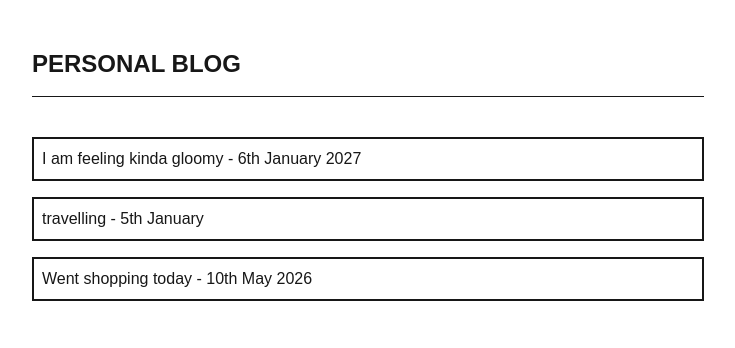
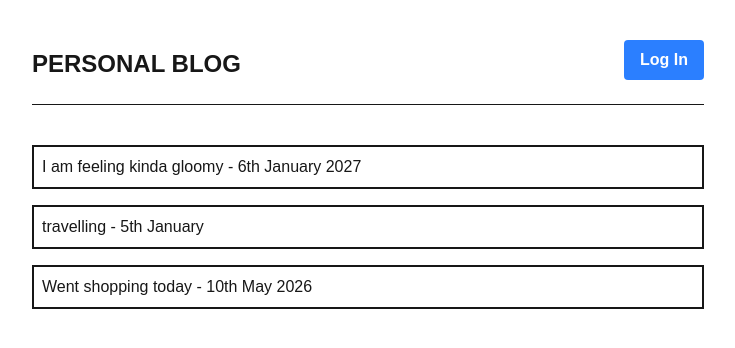
Before and after one commit to shreyaakalra/Backend-Practice, a Next.js app in the folder personal-blog/: page / in a window 1280 px wide. Shown: the top 348 px of the page, without its empty margins (272-1007 px from the left). Built offline with nearby package versions, Linux system fonts and the light colour scheme.

Commit message:
have to expand pages

```diff
--- a/personal-blog/app/(guest)/page.tsx
+++ b/personal-blog/app/(guest)/page.tsx
@@ -7,7 +7,17 @@ export default async function Home() {
   const posts = await getPosts();
   return (
     <div className="flex flex-col justify-center items-center p-10">
-      <div className="flex flex-row justify-between w-full max-w-2xl border-b pb-4 mb-10 text-2xl font-bold py-2">PERSONAL BLOG</div>
+      <div className="flex flex-row justify-between w-full max-w-2xl border-b pb-4 mb-10">
+        <div className="text-2xl font-bold py-2">
+          PERSONAL BLOG
+        </div>
+        <Link href="/add">
+                <button className="bg-blue-500 text-white px-4 py-2 rounded font-bold ">
+                    Log In
+                </button>
+            </Link>
+        </div>
+
       <div className="w-full max-w-2xl">
         <ul className="flex flex-col gap-4">
           {posts.map((post) => {
```
